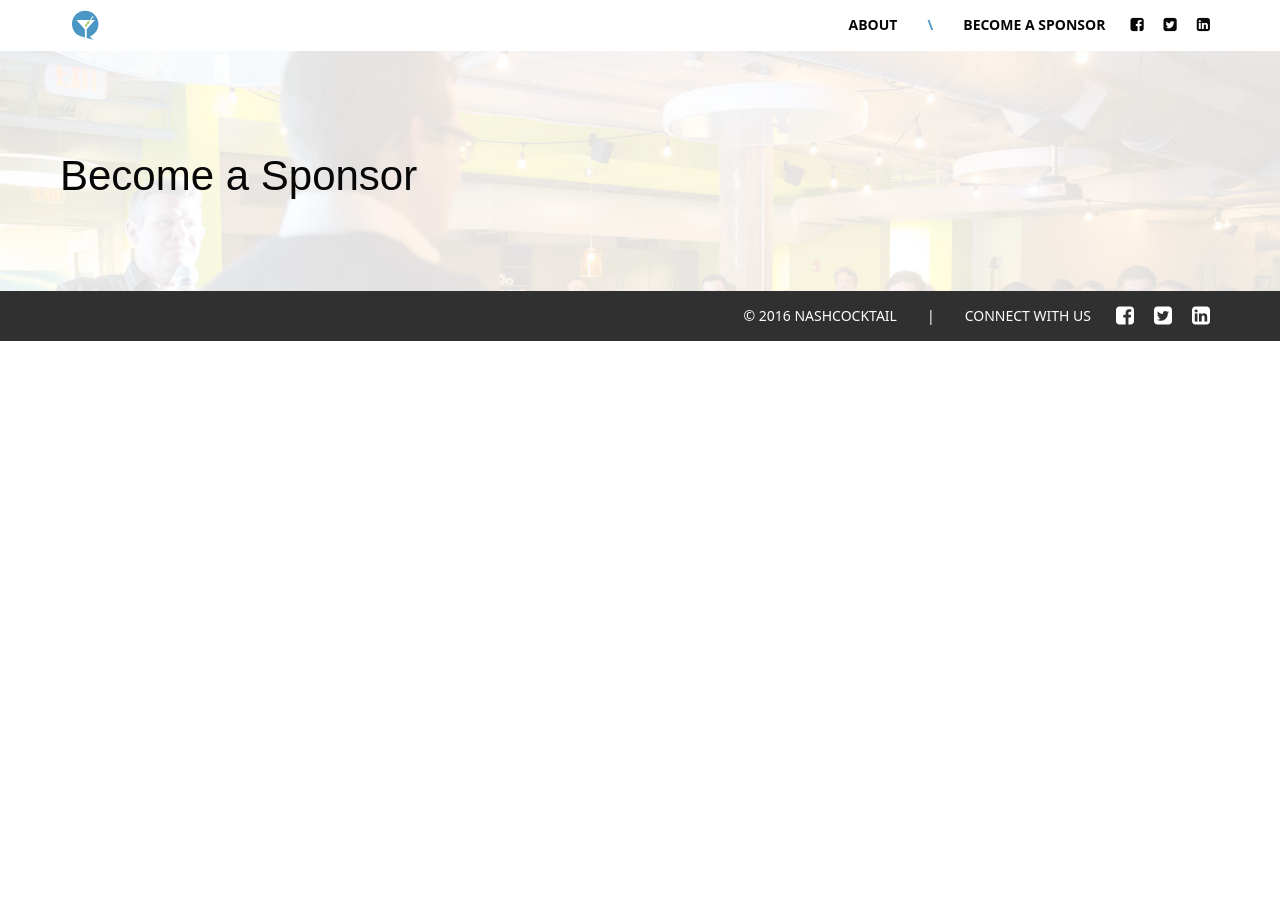
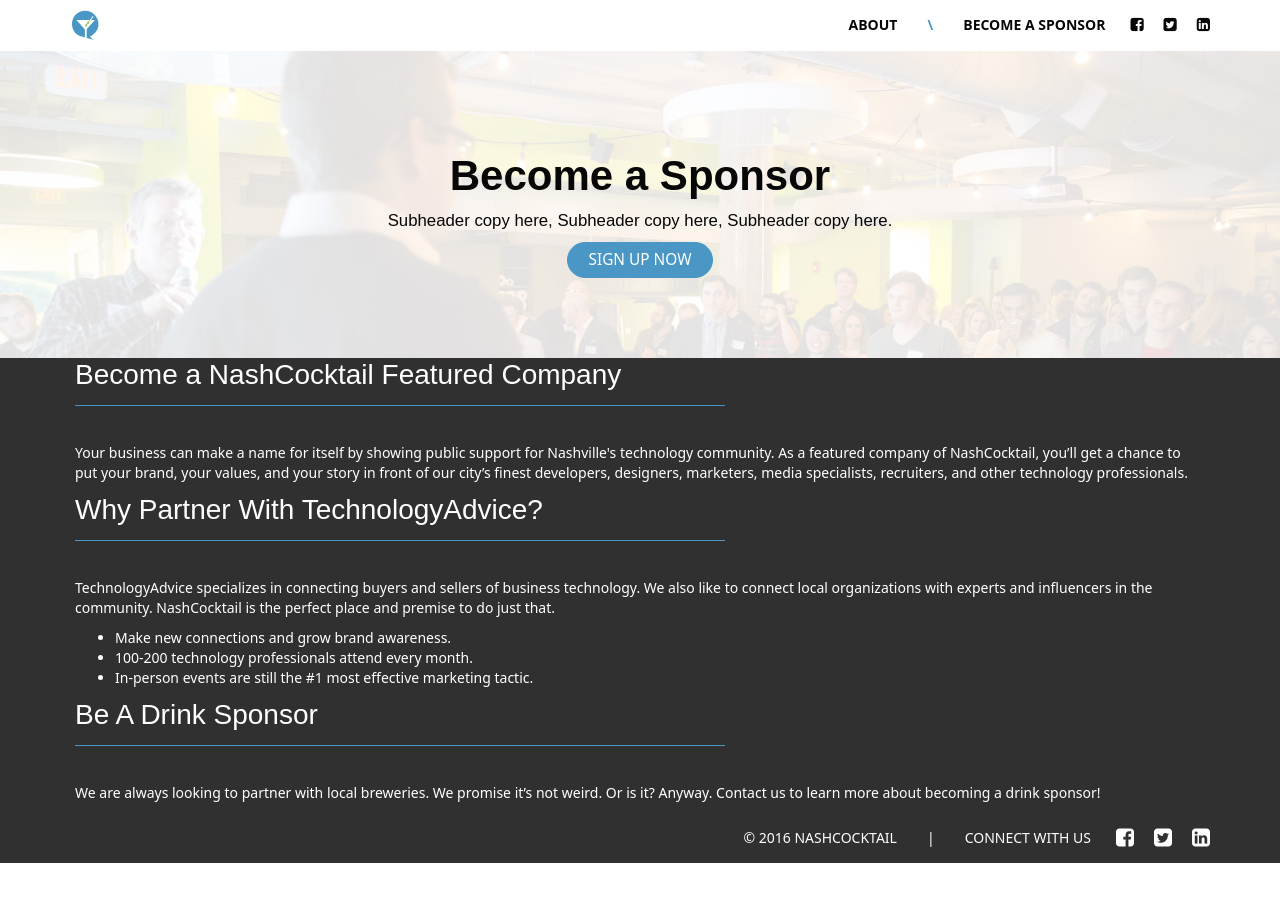
Before and after one commit to TechnologyAdvice/nashcocktail, a Jekyll site: the page built from sponsor.html, in a window 1280 px wide. Built offline with Jekyll 4.4.1, drawn with Linux system fonts in a browser that asks for light colours; nearby versions of some CDN libraries.

Commit message:
add sponsor info section

```diff
--- a/_includes/head.html
+++ b/_includes/head.html
@@ -15,7 +15,7 @@
   <!-- Vendors -->
   <link href="https://maxcdn.bootstrapcdn.com/font-awesome/4.6.1/css/font-awesome.min.css" rel="stylesheet" type="text/css">
   <script type="text/javascript" src="http://cdnjs.cloudflare.com/ajax/libs/jquery/2.1.4/jquery.min.js"></script>
-  <script type="text/javascript" src="{{ "assets/js/main.js" | prepend: site.baseurl }}"></script>
+  <script type="text/javascript" src="/assets/js/main.js"></script>
   <!-- Open graph info -->
   <meta property="og:title" content="Nashcocktail"/>
   <meta property="og:image" content=""/>
--- a/_sass/_site.scss
+++ b/_sass/_site.scss
@@ -94,6 +94,18 @@
   h3 {
     font-size: 1.7em;
   }
+  .sponsor-register-link {
+    margin: 0 auto;
+  }
+}
+
+.page-title {
+  font-weight: $ultraBoldFontWeight;
+  font-size: 3em;
+}
+
+.sponsor-hero-text {
+  text-align: center;
 }
 
 // TODO: Double-check breakpoint
--- a/sponsor.html
+++ b/sponsor.html
@@ -7,8 +7,47 @@
 
 <div id="sponsor-hero-section">
   <div class="container">
-    <div class="row">
-      <h1>Become a Sponsor</h1>
+    <div class="sponsor-hero-text">
+      <h1 class="page-title">Become a Sponsor</h1>
+      <h5>Subheader copy here, Subheader copy here, Subheader copy here.</h5>
+      <a class="btn btn-primary sponsor-register-link" target="_blank" href="">
+        Sign Up Now
+      </a>
     </div>
   </div>
 </div>
+<div id="sponsor-info-section" class="dark-section">
+  <div class="container">
+    <div class="paragraph-1">
+      <h3 class="section-header">Become a NashCocktail Featured Company</h3>
+      <p>
+        Your business can make a name for itself by showing public support for
+        Nashville's technology community. As a featured company of NashCocktail,
+        you’ll get a chance to put your brand, your values, and your story in front
+        of our city’s finest developers, designers, marketers, media specialists,
+        recruiters, and other technology professionals.
+      </p>
+    </div>
+    <div class="paragraph-2">
+      <h3 class="section-header">Why Partner With TechnologyAdvice?</h3>
+      <p>
+        TechnologyAdvice specializes in connecting buyers and sellers of business
+        technology. We also like to connect local organizations with experts and
+        influencers in the community. NashCocktail is the perfect place and
+        premise to do just that.
+      </p>
+      <ul>
+        <li>Make new connections and grow brand awareness.</li>
+        <li>100-200 technology professionals attend every month.</li>
+        <li>In-person events are still the #1 most effective marketing tactic.</li>
+      </ul>
+    </div>
+    <div class="paragraph-3">
+      <h3 class="section-header">Be A Drink Sponsor</h3>
+      <p>
+        We are always looking to partner with local breweries. We promise it’s not weird.
+        Or is it? Anyway. Contact us to learn more about becoming a drink sponsor!
+      </p>
+    </div>
+  </div>
+</div>
```
